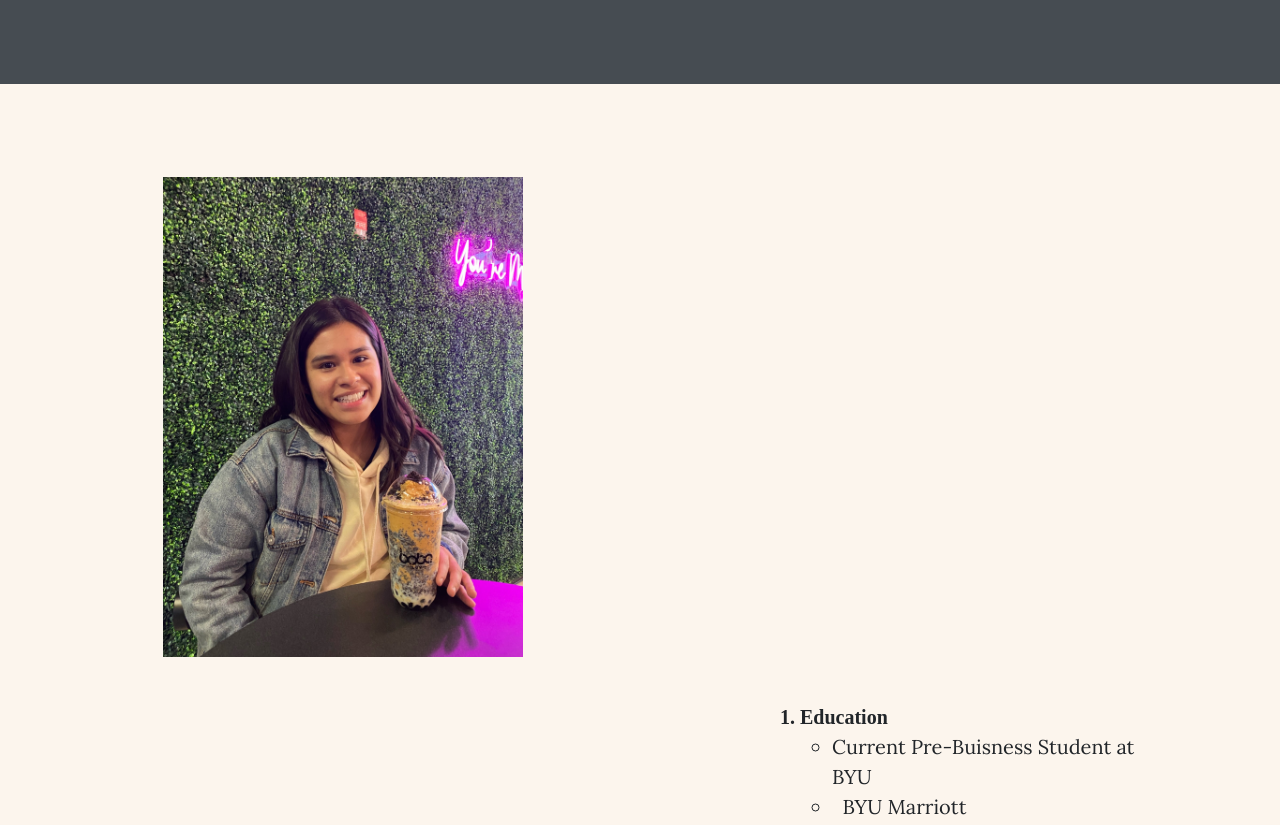
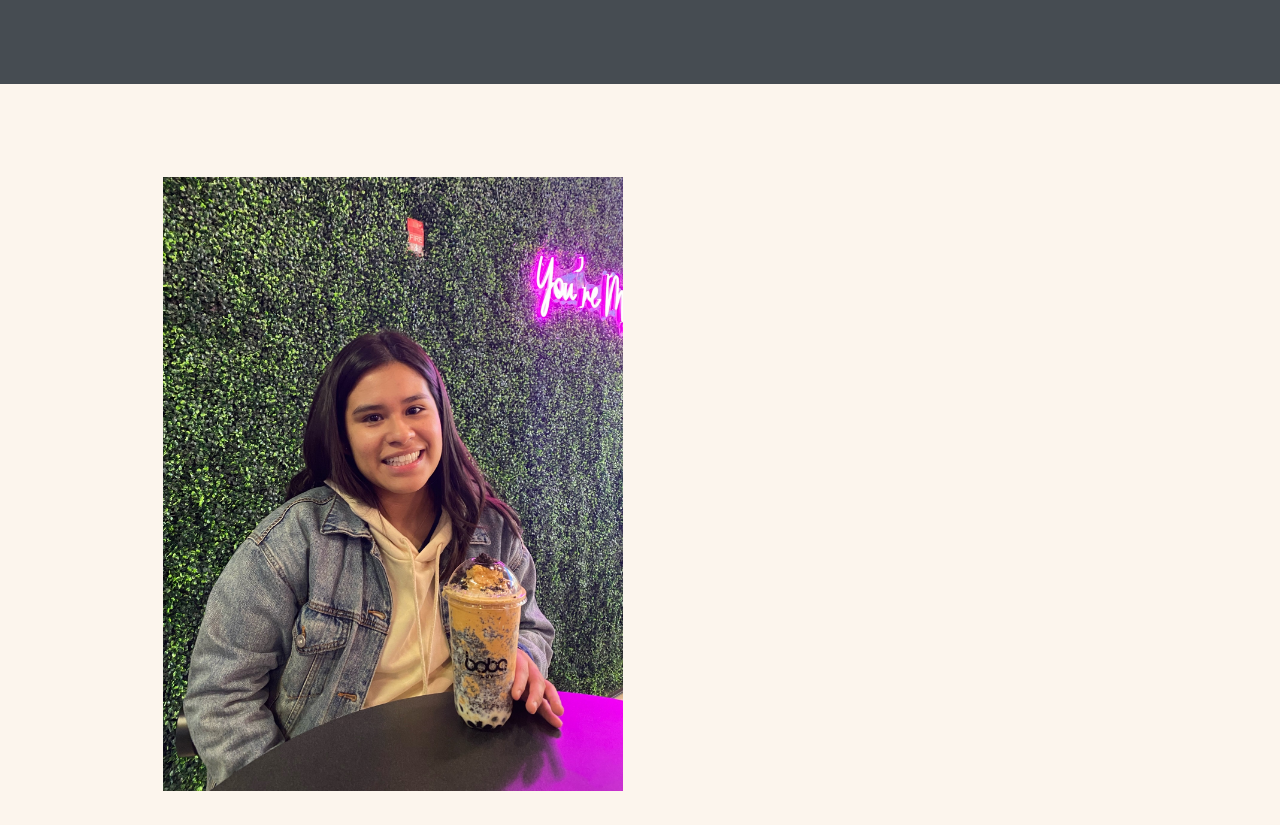
Before and after one commit to alexandrapesantez/IS201, a plain HTML site: page html/about.html in a window 1280 px wide. Shown: the part 420-1245 px from the top of the page. Drawn offline with nearby package versions, Linux system fonts and the light colour scheme; files whose address does not match are found by name.

Commit message:
Update about.html

```diff
--- a/html/about.html
+++ b/html/about.html
@@ -52,7 +52,7 @@
         <!-- Main Content-->
         <main class="mb-4">
             <div class="container px-4 px-lg-5" class="right">
-                <img width="450" src="../Images/Boba.JPG" alt="BOBA Love"style="display: inline-block;">
+                <img width="550" src="../Images/Boba.JPG" alt="BOBA Love"style="display: inline-block;">
                 <div style="display:inline-table;" class="text4">
                     <ol>
                         <li class="bold">Education</li>
```
